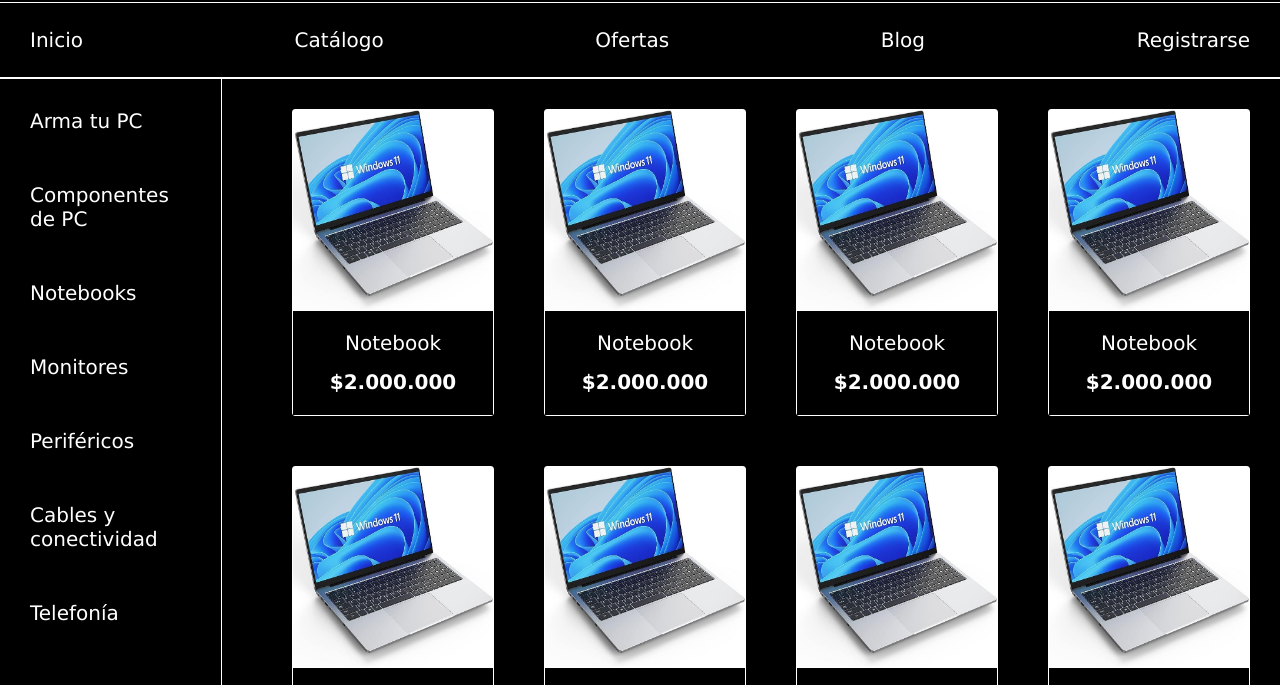
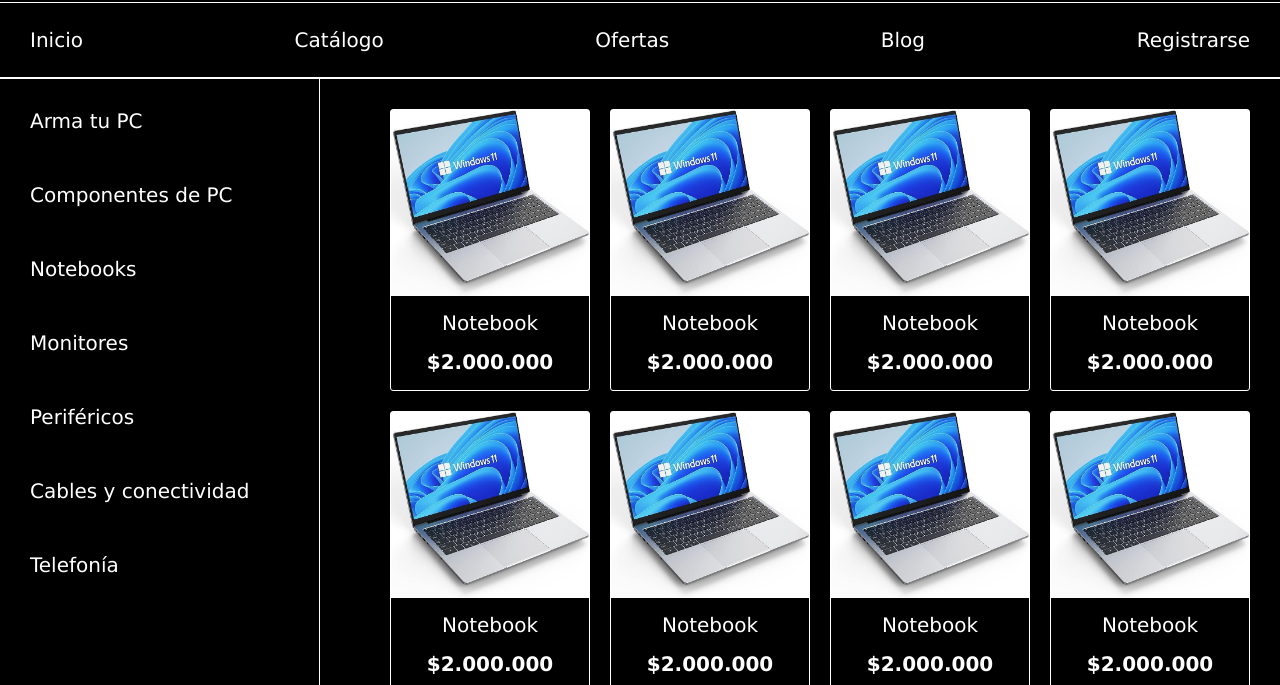
Before and after one commit to LeivAixaNayla/proyecto_html_leiva_nayla_aixa, a plain HTML site: page index.html in a window 1280 px wide. Shown: the part 77-762 px from the top of the page. Drawn offline with Linux system fonts and the light colour scheme.

Commit message:
Los cambios no se realizaron correctamente en el commit anterior, se los sube nuevamente. Mejora en visualización de Index.html, especificamente se soluciona un problema de Grid

```diff
--- a/styles/style.css
+++ b/styles/style.css
@@ -3,11 +3,14 @@ padding: 0;
 margin: 0;
 box-sizing: border-box;
 font-family: 'Lucida Sans', 'Lucida Sans Regular', 'Lucida Grande', 'Lucida Sans Unicode', Geneva, Verdana, sans-serif;
-color: white;
-background-color: black;
 list-style: none;
 text-decoration: none;
 font-size: 20px;
+color: white;
+}
+
+body {
+  background-color: black;
 }
 
 a:hover{
@@ -20,8 +23,8 @@ font-size: 24px;
 }
 
 .product-image{
-width: 200px;
-height: 200px;
+width: 100%;
+height: auto;
 }
 
 .header-site{
@@ -56,7 +59,7 @@ border-top: 1px solid white;
 }
 
 .aside-page{
-width: 350px;
+width: 320px;
 border-right: 1px solid white;
 }
 
@@ -68,9 +71,12 @@ border-right: 1px solid white;
 }
 
 .shop-section{
+flex: 1;
+min-width: 0;
 display: grid;
-grid-template-columns: repeat(4, 1fr);
-gap: 50px;
+grid-template-columns: repeat(auto-fit, minmax(200px, 1fr));
+gap: 20px;
+justify-content: center;
 margin: 30px;
 }
 
@@ -79,11 +85,11 @@ display: flex;
 flex-direction: column;
 border: 1px solid white;
 border-radius: 3px;
+align-items: center;
 }
 
 .product-info{
-border-top: 1px solid white;
-padding: 20px;
+padding: 15px;
 text-align: center;
 }
 
```
